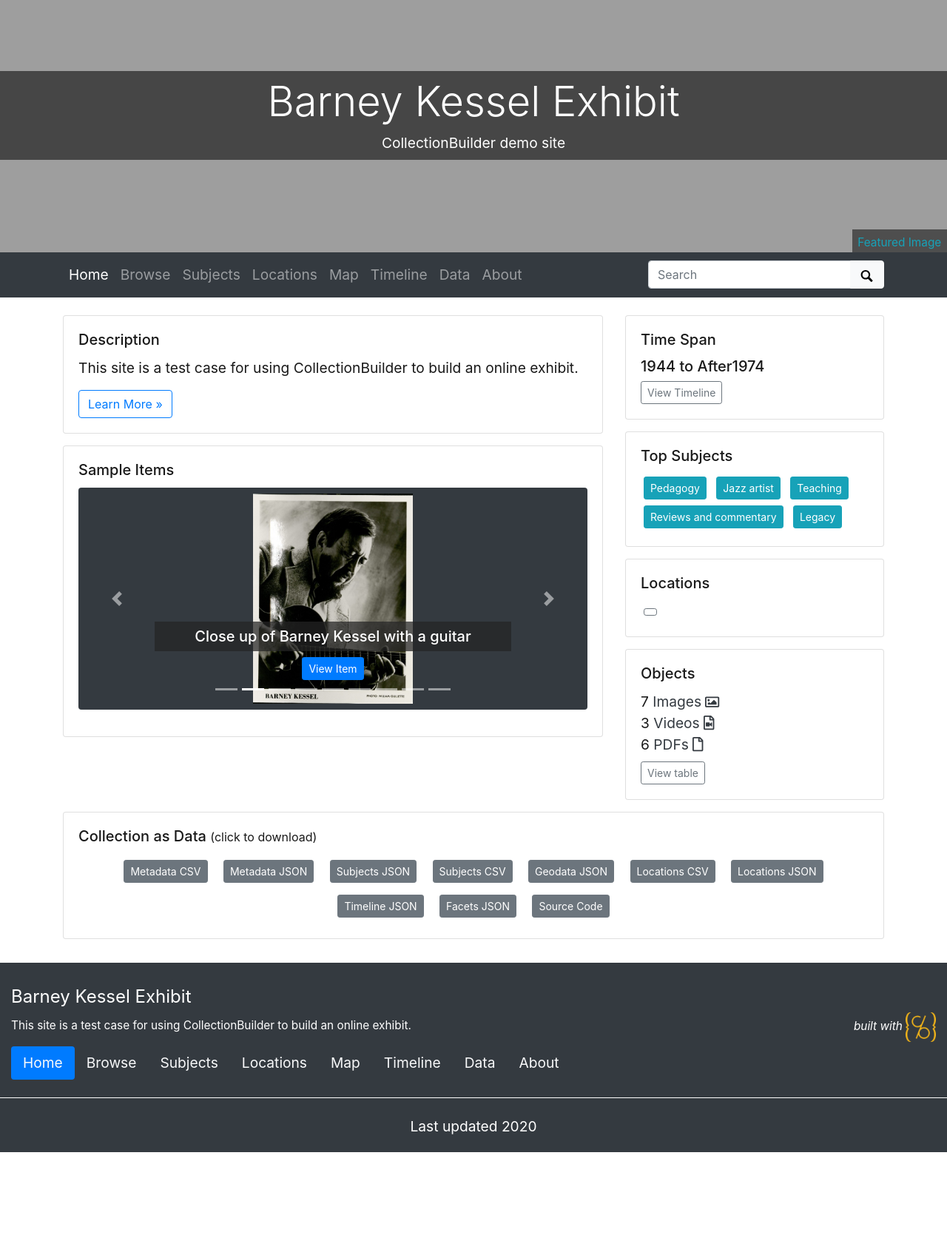
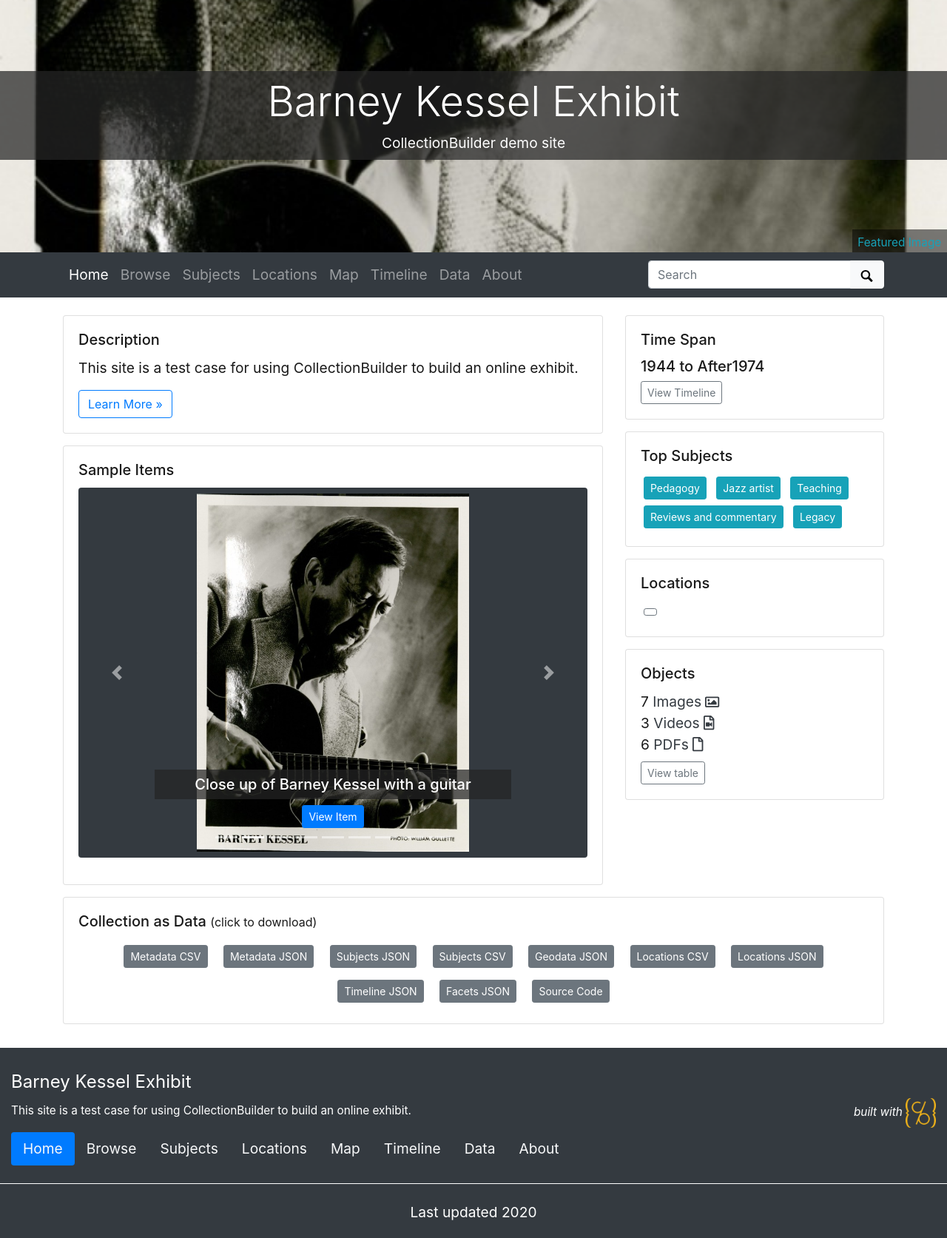
Before and after one commit to BuddyinKC/opencollections-kessel, a Jekyll site: the page built from index.md, in a window 1280 px wide. Shown: the whole page at 74% size. Built offline with Jekyll 4.4.1, drawn with Linux system fonts in a browser that asks for light colours; before the commit the page ends 1557 px from its top, so only the background shows below that.

Commit message:
Added header image and expanded carousel to 500

```diff
--- a/_data/theme.yml
+++ b/_data/theme.yml
@@ -8,13 +8,13 @@
 #
 # featured image is used in home page banner and in meta markup to represent the collection
 # use either an objectid (from an item in this collect), a relative location of an image in this repo, or a full url to an image elsewhere
-featured-image: demo_001
+featured-image: kessel09
 # optional: add extra padding around collection title for a larger image feature.
 home-title-y-padding: # Default is 8em
 # optional: change position of background image, center, top, bottom
 home-banner-image-position: # Default is center
 # height of the carousel at the bottom of the home page; this is in px, but just enter a number (don't include "px"). Default is 300
-carousel-height: 300
+carousel-height: 500
 # If you'd like to feature specific subjects on the front page, fill in the below with subjects and separate them by semi-colon.
 # Otherwise, leave this blank for automatically generated subjects. For a list of subjects generated by the metadata, see data/subjects.csv
 featured-subjects: # separate by semi-colon(';')
```
